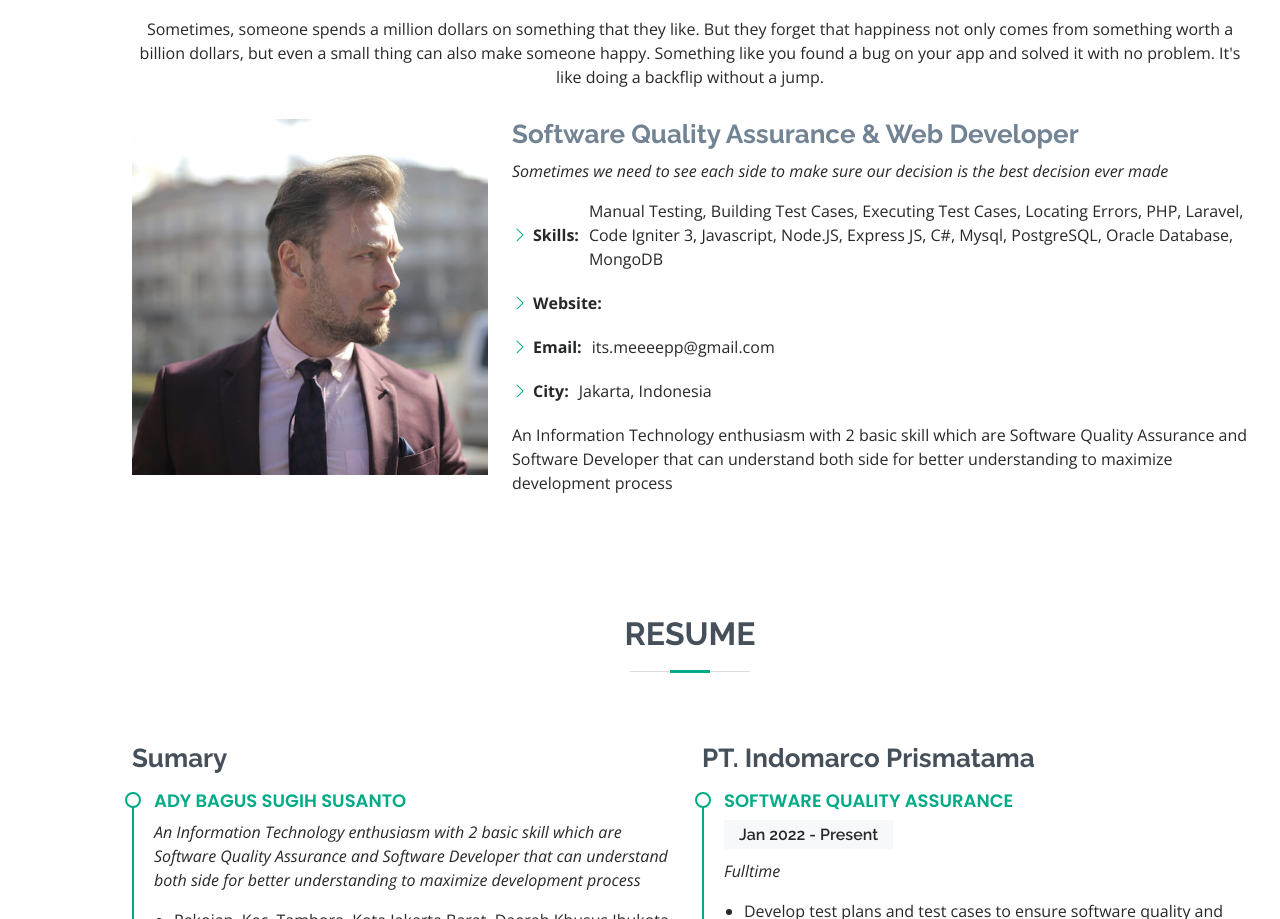
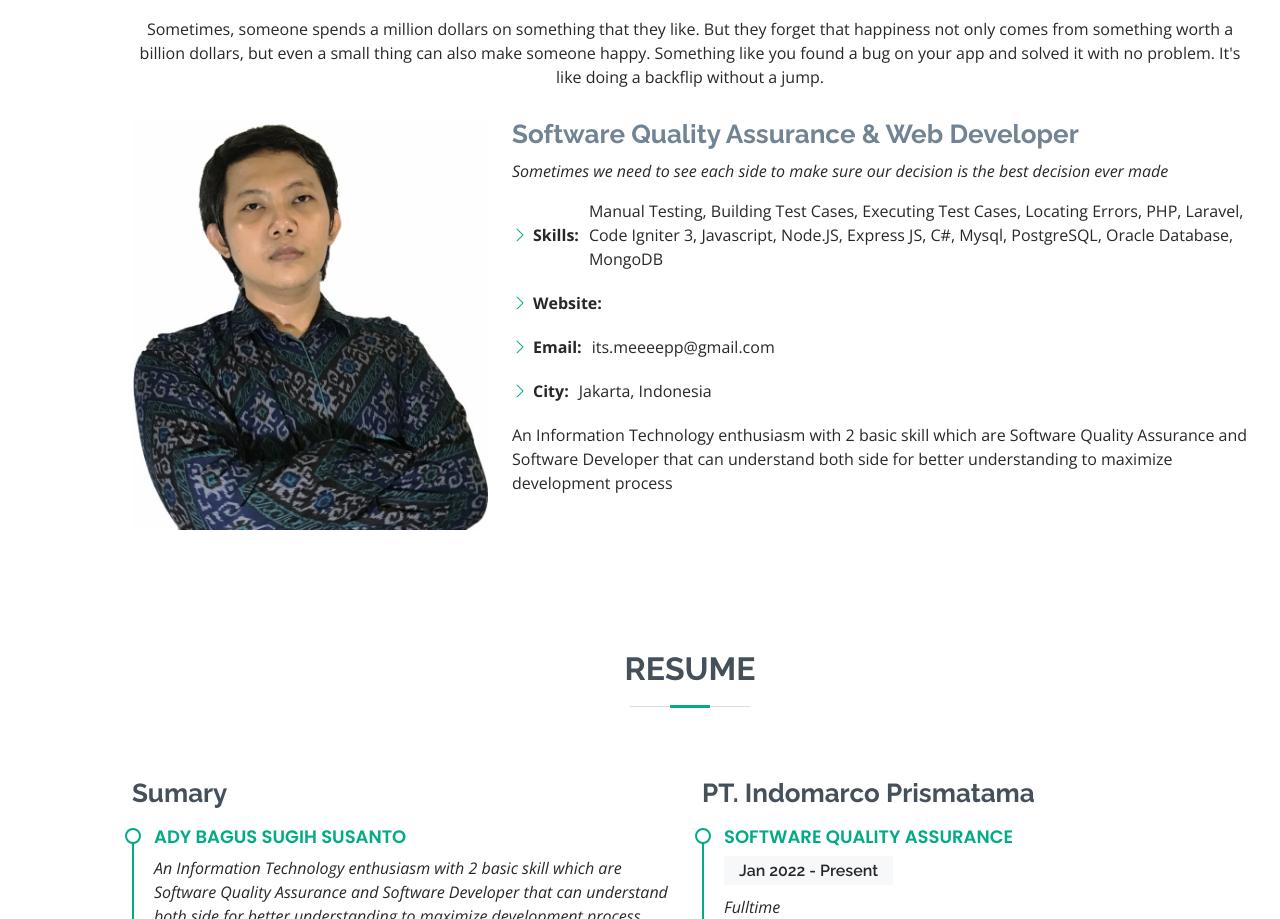
Before and after one commit to itsmeeep/absolutely-no-one, a plain HTML site: page index.html in a window 1280 px wide. Shown: the part 921-1840 px from the top of the page. Drawn offline with nearby package versions, Linux system fonts and the light colour scheme.

Commit message:
fix: change profile picture img

```diff
--- a/index.html
+++ b/index.html
@@ -83,7 +83,7 @@
 
         <div class="row">
           <div class="col-lg-4">
-            <img src="assets/img/profile-img.jpg" class="img-fluid" alt="">
+            <img src="assets/img/profile-img-2.jpg" class="img-fluid" alt="">
           </div>
           <div class="col-lg-8 pt-4 pt-lg-0 content">
             <h3>Software Quality Assurance &amp; Web Developer</h3>
```
Also changed, not shown: assets/img/profile-img-2.jpg (added).
